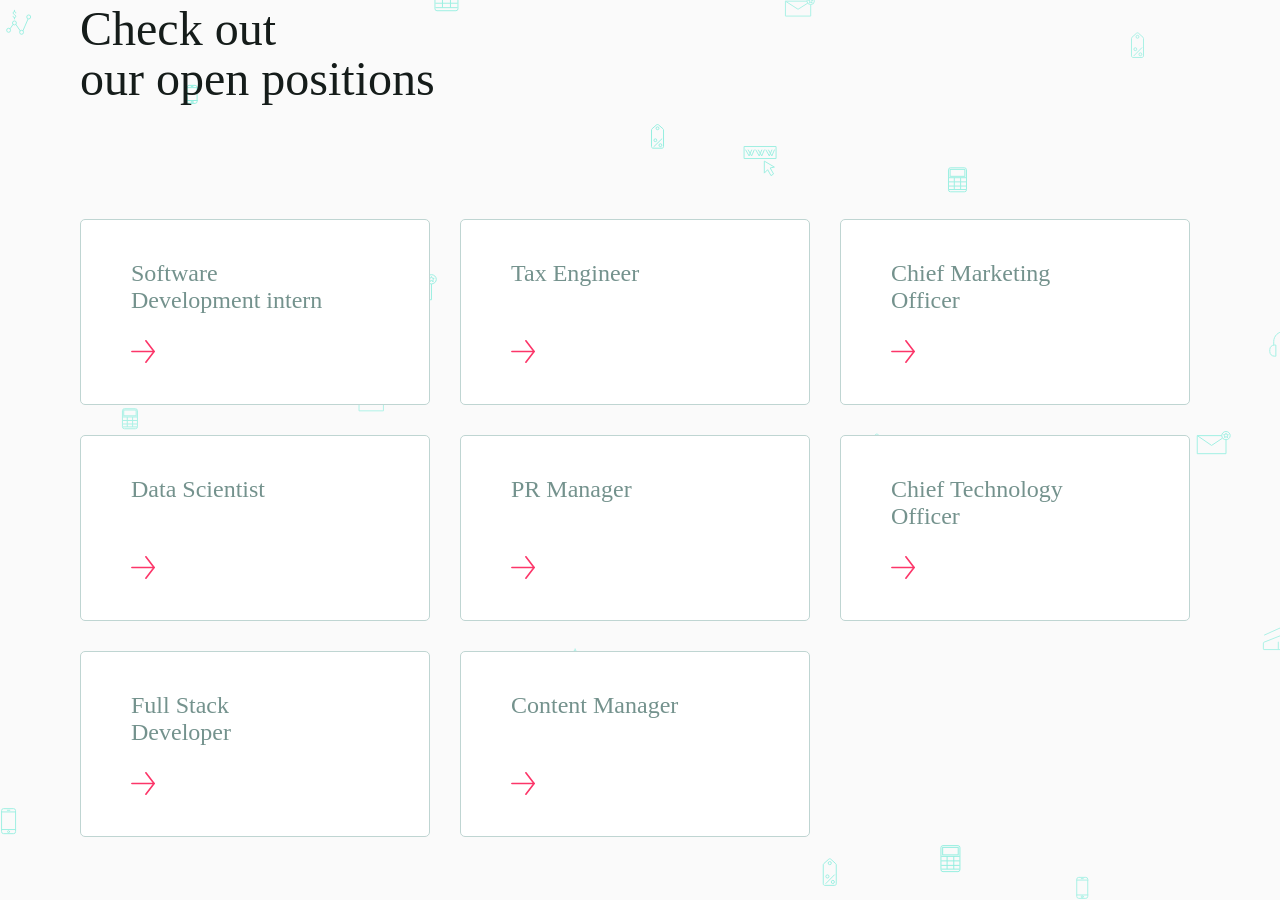
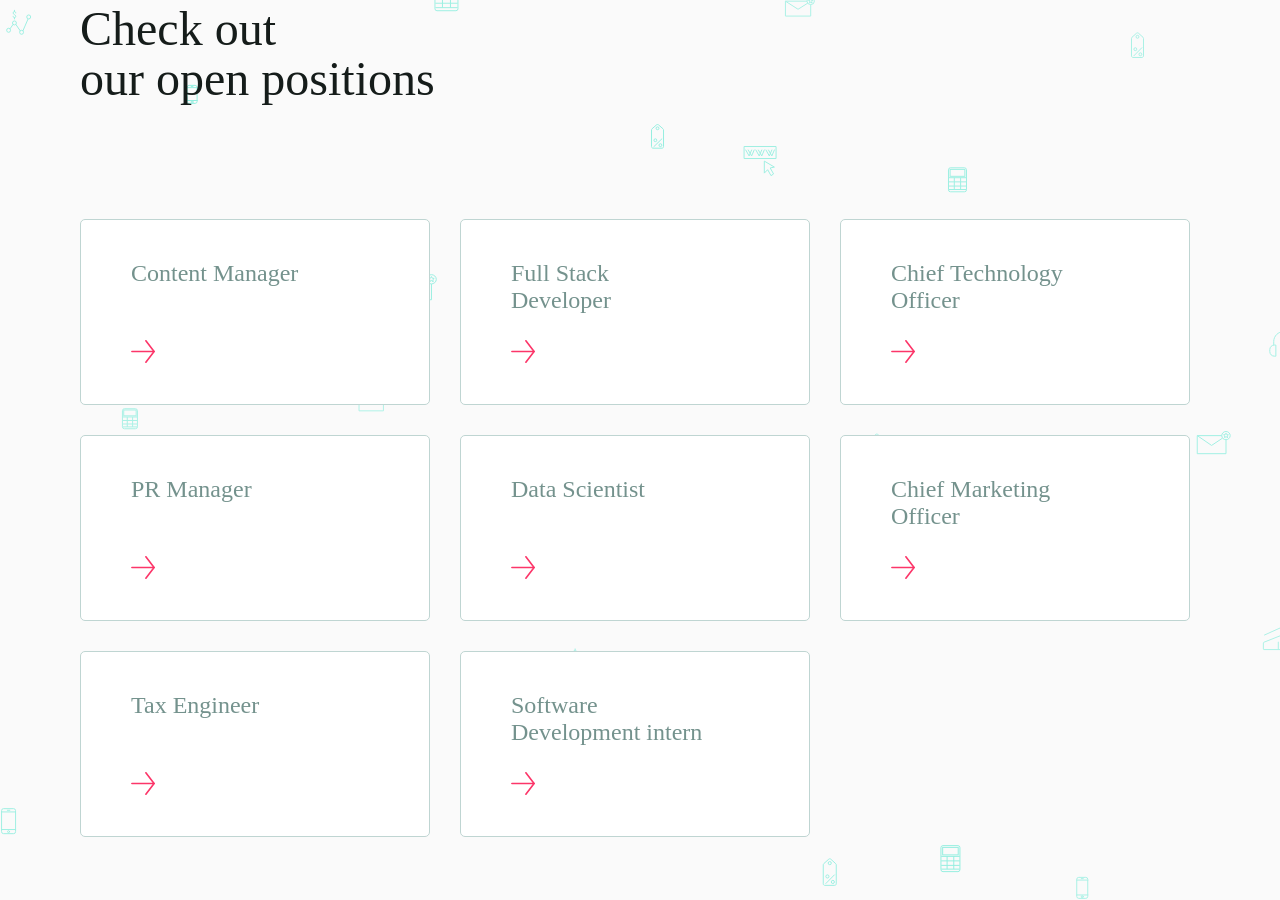
Before and after one commit to valentin-shvets/wundertax.github.io, a Jekyll site: the page built from index.md, in a window 1280 px wide and 900 px high, scrolled down 5523 px. Built offline with Jekyll 4.4.1, drawn with Linux system fonts in a browser that asks for light colours; some web fonts are replaced.

Commit message:
Reverse jobs order

```diff
--- a/_includes/home/jobs.html
+++ b/_includes/home/jobs.html
@@ -2,7 +2,7 @@
   <div class="Text Text--h2 Text--bold">Check out<br/> our open positions</div>
 
   <div class="Jobs__list">
-    {% for job in site.jobs %}
+    {% for job in site.jobs reversed %}
     <a class="Jobs__position" href="{{ job.href }}" target="_blank">
         <div class="Jobs__link">
           {{ job.title }}
```
Also changed, not shown: README.md.
